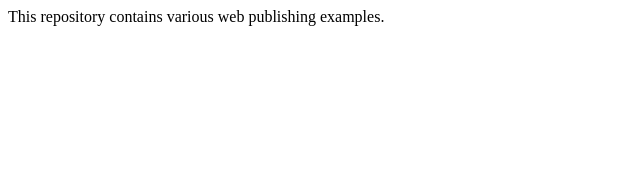
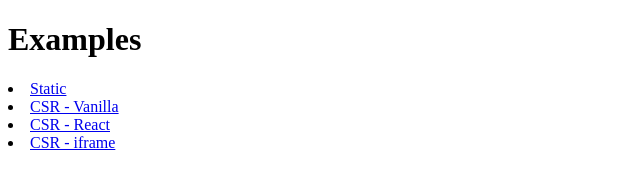
Before and after one commit to k88hudson-cfa/web-publishing-examples, a plain HTML site: page index.html in a window 1280 px wide. Shown: the whole page, without its empty margins (0-640 px from the left). Drawn offline with Linux system fonts and the light colour scheme.

Commit message:
Directory

```diff
--- a/index.html
+++ b/index.html
@@ -6,6 +6,10 @@
     <title>Web publishing</title>
   </head>
   <body>
-    This repository contains various web publishing examples.
+    <h1>Examples</h1>
+    <li><a href="html/">Static</a></li>
+    <li><a href="csr/">CSR - Vanilla</a></li>
+    <li><a href="csr-framework/">CSR - React</a></li>
+    <li><a href="csr-iframe/">CSR - iframe</a></li>
   </body>
 </html>
```
